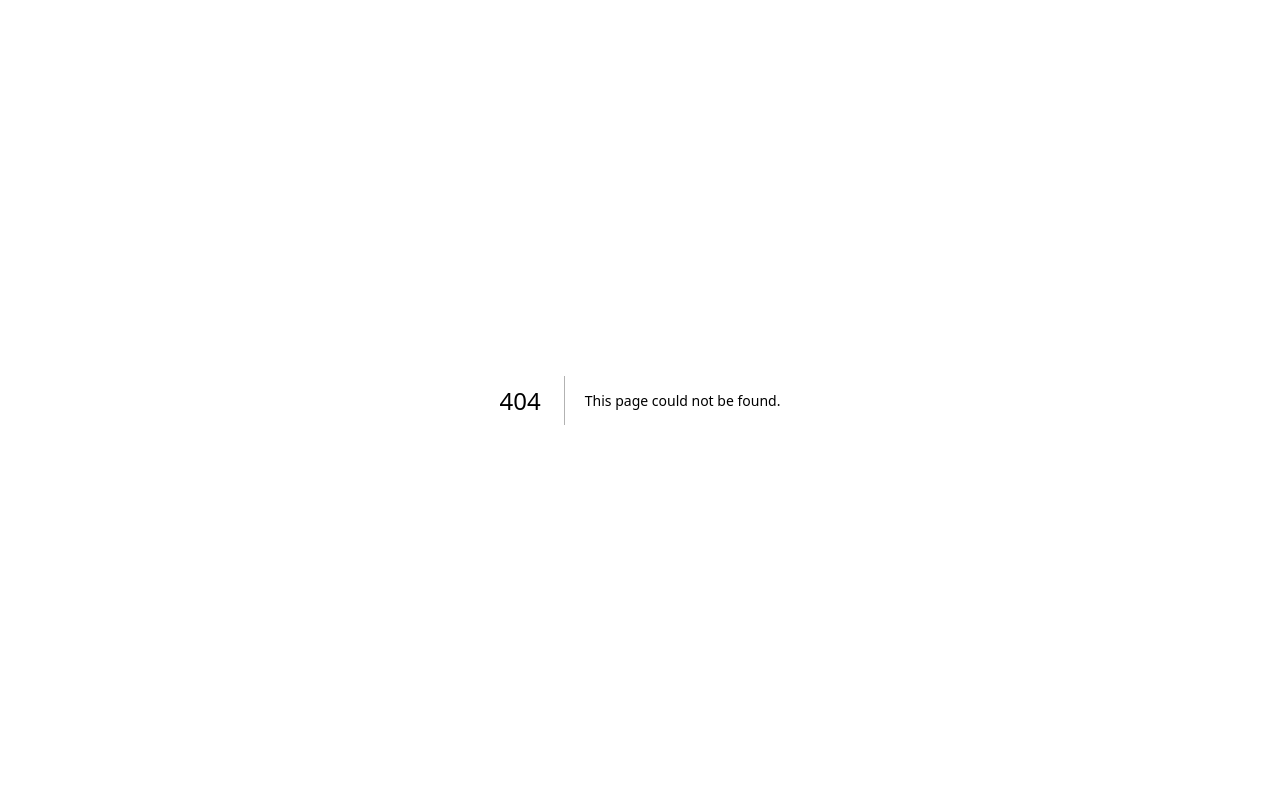
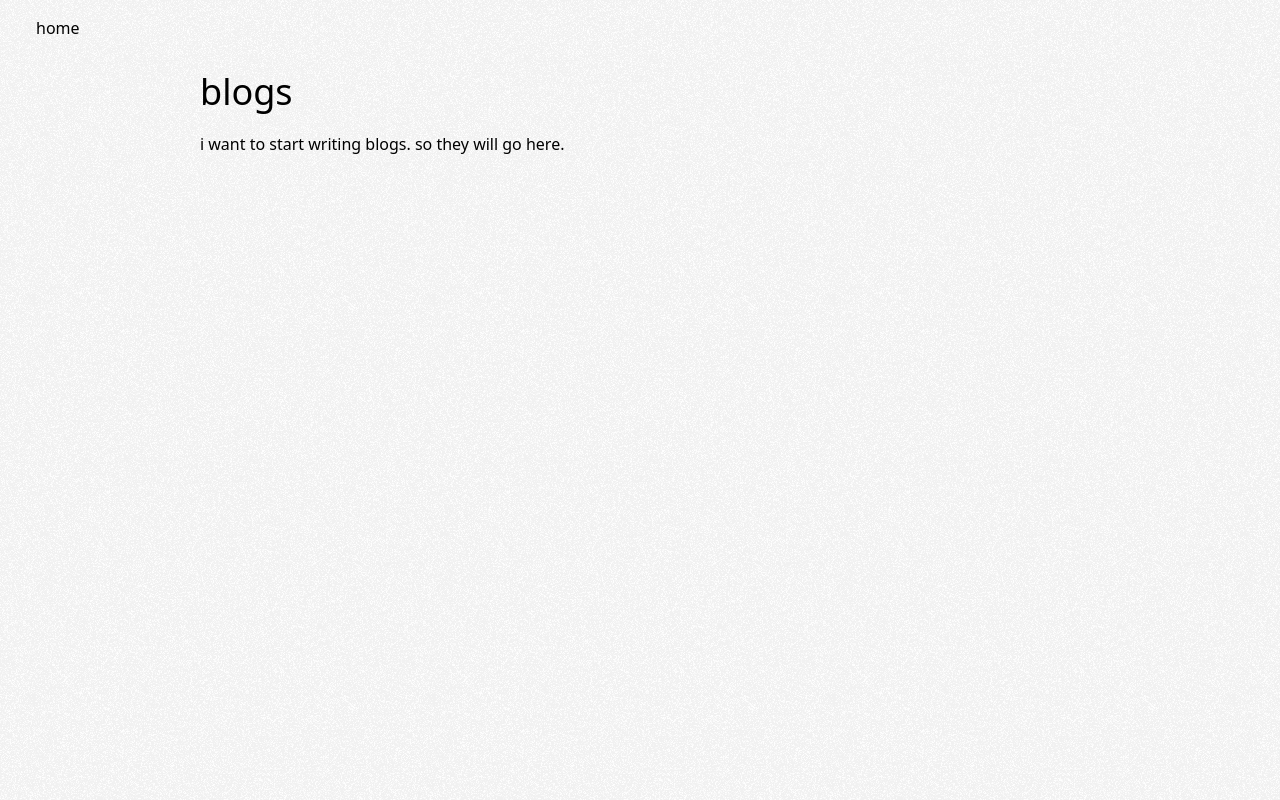
Before and after one commit to dhritiman1/dhrtmn.me, a Next.js app: page /blog in a window 1280 px wide. Before the commit this address had no page. Built offline with nearby package versions, Linux system fonts and the light colour scheme.

Commit message:
:making initial blog and project index

```diff
--- a/src/components/Links.tsx
+++ b/src/components/Socials.tsx
@@ -5,13 +5,13 @@ type Props = {
   links: Ls;
 };
 
-const Links = ({ links }: Props) => {
+const Socials = ({ links }: Props) => {
   return (
     <>
       <p className="py-2">
         find me on{" "}
         {links.map((link) => {
-          return <LinkSection key={link.key} name={link.name} url={link.url} />;
+          return <NthSocial key={link.key} name={link.name} url={link.url} />;
         })}
         .
       </p>
@@ -22,7 +22,7 @@ const Links = ({ links }: Props) => {
   );
 };
 
-const LinkSection = ({ name, url }: L) => {
+const NthSocial = ({ name, url }: L) => {
   return (
     <>
       <Link href={url}>{name}</Link>
@@ -31,4 +31,4 @@ const LinkSection = ({ name, url }: L) => {
   );
 };
 
-export default Links;
+export default Socials;
--- a/src/pages/api/hello.ts
+++ /dev/null
@@ -1,13 +0,0 @@
-// Next.js API route support: https://nextjs.org/docs/api-routes/introduction
-import type { NextApiRequest, NextApiResponse } from 'next'
-
-type Data = {
-  name: string
-}
-
-export default function handler(
-  req: NextApiRequest,
-  res: NextApiResponse<Data>
-) {
-  res.status(200).json({ name: 'John Doe' })
-}
--- /dev/null
+++ b/src/pages/blog/index.tsx
@@ -0,0 +1,18 @@
+import MainLayout from "@/components/MainLayout";
+import Link from "next/link";
+
+export default function Blogs() {
+  return (
+    <MainLayout title="blogs">
+      <div className="flex w-screen justify-start">
+        <div className="flex justify-between w-[16rem] px-9 py-3 pt-4">
+          <Link href="/">home</Link>
+        </div>
+      </div>
+      <div className="w-full px-10 md:p-0 lg:p-0 md:w-[45rem] lg:w-[55rem]">
+        <p className="py-5 text-4xl font-light">blogs</p>
+        <p>i want to start writing blogs. so they will go here.</p>
+      </div>
+    </MainLayout>
+  );
+}
--- a/src/pages/index.tsx
+++ b/src/pages/index.tsx
@@ -1,4 +1,4 @@
-import Links from "@/components/Links";
+import Socials from "@/components/Socials";
 import MainLayout from "@/components/MainLayout";
 import links from "@/lib/links";
 import Link from "next/link";
@@ -14,21 +14,21 @@ export default function Home() {
 
   return (
     <>
-      <MainLayout title="dhritiman">
+      <MainLayout title="home">
         <div className="flex w-screen justify-end">
           <div className="flex justify-between w-[16rem] px-9 py-3 pt-4">
-            <Link href="">projects</Link>
-            <Link href="">blogs</Link>
+            <Link href="/project">projects</Link>
+            <Link href="/blog">blogs</Link>
             <Link href="https://github.com/dhritiman1">github</Link>
           </div>
         </div>
         <div className="w-full px-10 md:p-0 lg:p-0 md:w-[45rem] lg:w-[55rem]">
-          <p className="py-5 text-4xl">yo! i&apos;m dhritiman</p>
+          <p className="py-5 text-4xl font-light">yo! i&apos;m dhritiman</p>
           <p>
             i&apos;m a <span className="w-[10rem]">{Math.floor(age)}</span>{" "}
-            years old student. ...
+            years old developer and a student. ...
           </p>
-          <Links links={links} />
+          <Socials links={links} />
         </div>
       </MainLayout>
     </>
--- /dev/null
+++ b/src/pages/project/index.tsx
@@ -0,0 +1,18 @@
+import MainLayout from "@/components/MainLayout";
+import Link from "next/link";
+
+export default function Projects() {
+  return (
+    <MainLayout title="projects">
+      <div className="flex w-screen justify-start">
+        <div className="flex justify-between w-[16rem] px-9 py-3 pt-4">
+          <Link href="/">home</Link>
+        </div>
+      </div>
+      <div className="w-full px-10 md:p-0 lg:p-0 md:w-[45rem] lg:w-[55rem]">
+        <p className="py-5 text-4xl font-light">Projects</p>
+        <p>my projects will go here</p>
+      </div>
+    </MainLayout>
+  );
+}
```
